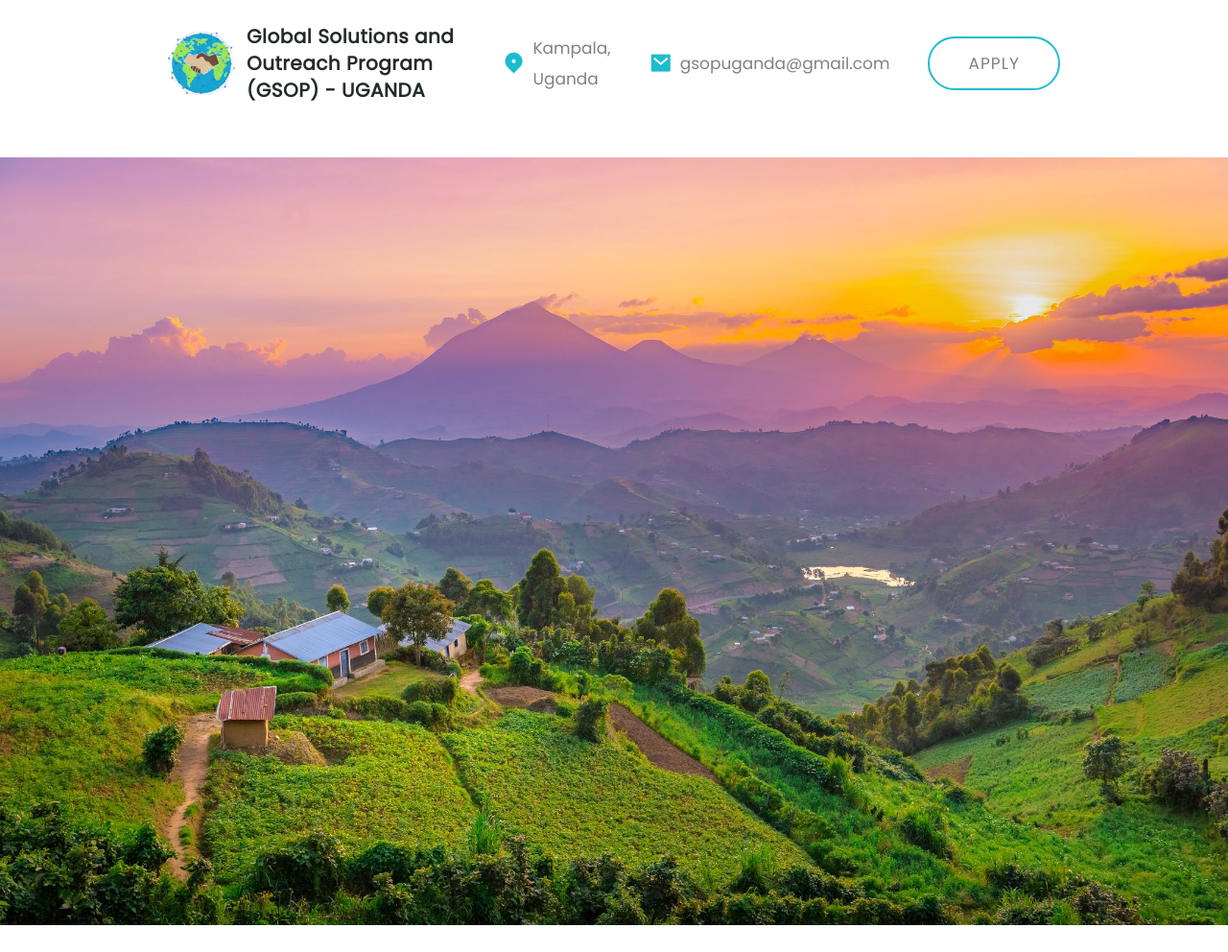
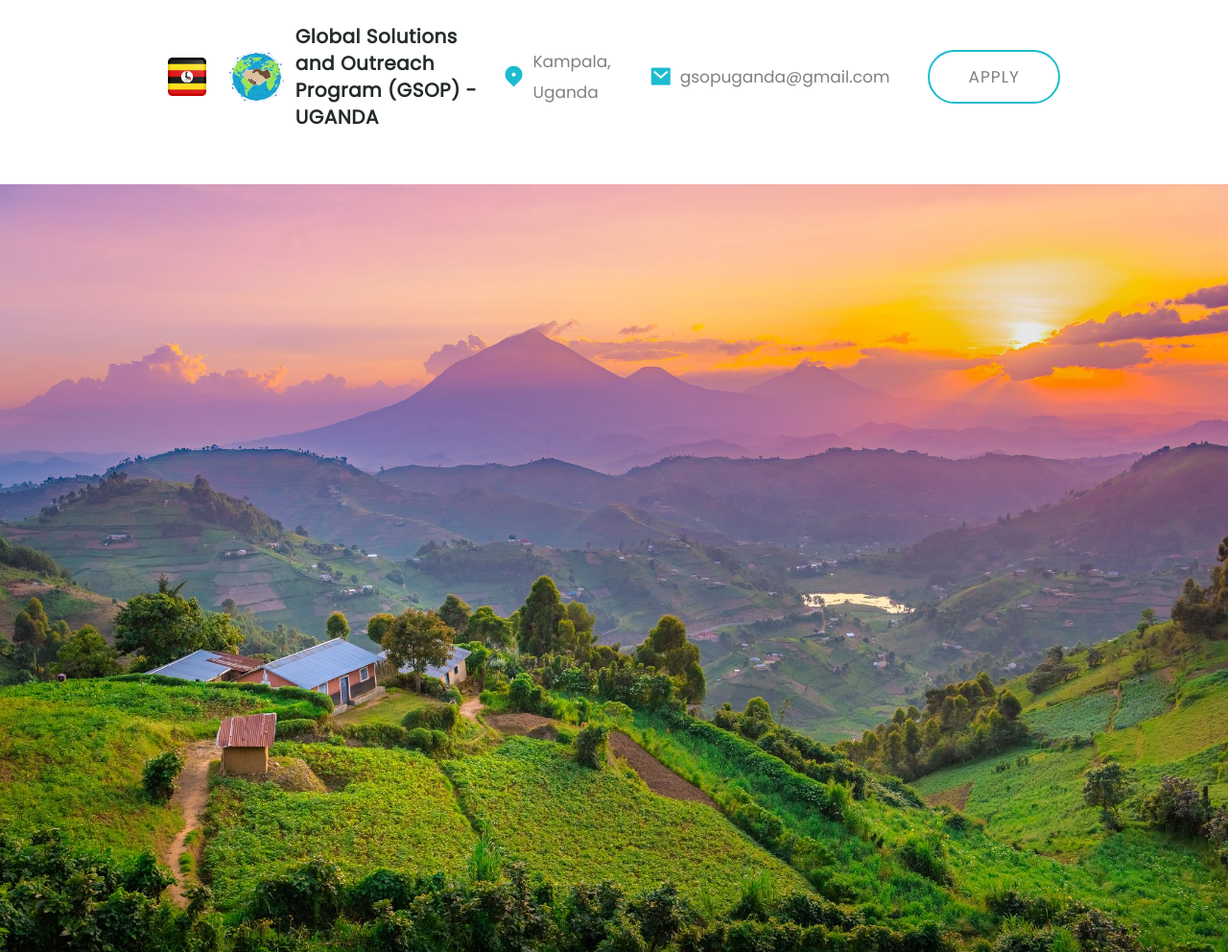
Before and after one commit to kafukoM/gsop-site, a website: page src/index.html in a window 1280 px wide. Shown: the top 992 px of the page at 96% size. Drawn offline with nearby package versions, Linux system fonts and the light colour scheme.

Commit message:
Added flag div img

```diff
--- a/src/index.html
+++ b/src/index.html
@@ -26,6 +26,8 @@
       <div
         class="container mx-auto lg:relative flex flex-col lg:flex-row lg:justify-between items-center gap-y-4 lg:gap-y-0"
       >
+        <img src="./uganda.png" alt="" class="max-w-10 max-h-10 mr-6" />
+
         <!-- logo -->
         <div class="flex justify-center lg:justify-start items-center gap-x-3">
           <a href="#">
```
Also changed, not shown: src/output.css, src/uganda.png (added).
